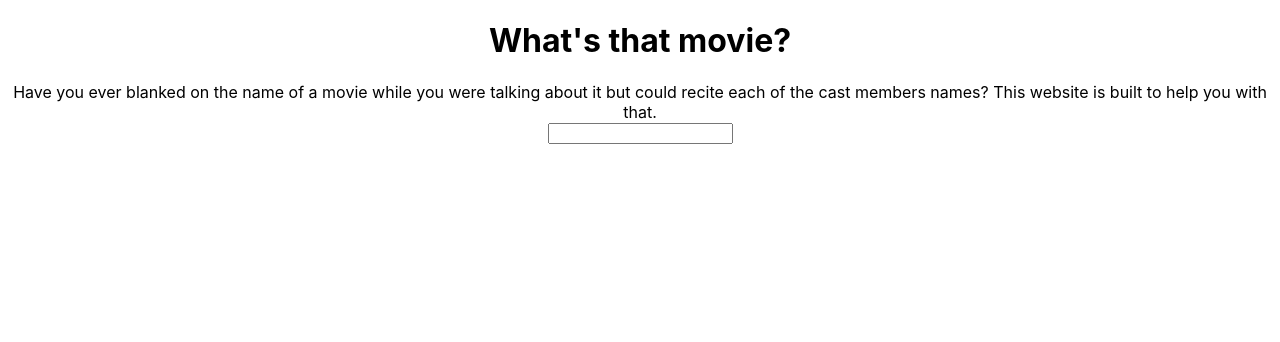
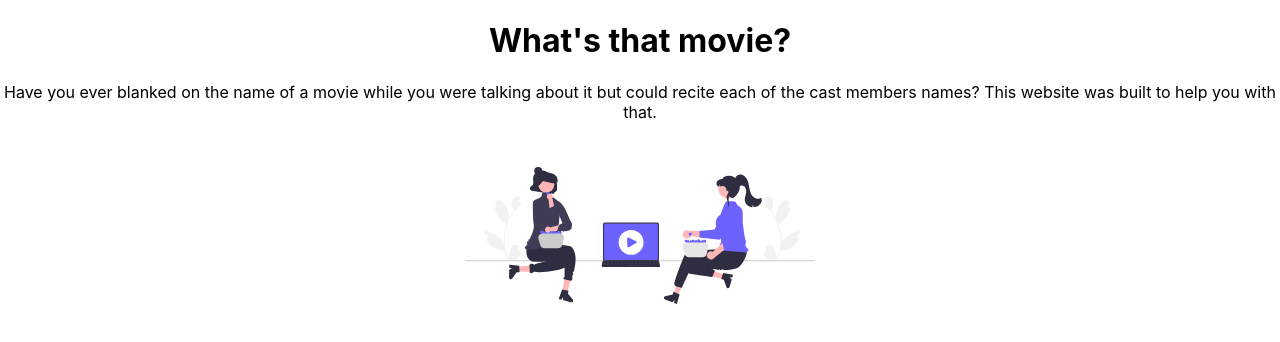
Before and after one commit to dmahely/whats-that-movie, a React (Create React App) app: page / in a window 1280 px wide. Shown: the top 342 px of the page. Built offline with nearby package versions, Linux system fonts and the light colour scheme.

Commit message:
Add description component

```diff
--- a/src/App.tsx
+++ b/src/App.tsx
@@ -1,16 +1,11 @@
 import React from 'react';
 import './App.css';
+import { Description } from './components/Description';
 
 const App = () => {
   return (
     <div className="App">
-      <h1 className="h1">
-        What's that movie?
-      </h1>
-      <div className="description">
-        Have you ever blanked on the name of a movie while you were talking about it but could recite each of the cast members names? This website is built to help you with that.
-      </div>
-      <input name="input" />
+      <Description />
     </div>
   );
 }
--- /dev/null
+++ b/src/components/Description/Description.css
@@ -0,0 +1,7 @@
+.hero-image {
+    max-width: 350px;
+}
+
+.description {
+    margin-bottom: 45px;
+}
--- /dev/null
+++ b/src/components/Description/Description.tsx
@@ -0,0 +1,19 @@
+import image from '../../assets/movie_night.svg'
+import './Description.css'
+
+const Description = () => {
+    return (
+        <div className="Description">
+            <h1 className="h1">
+                What's that movie?
+            </h1>
+            <p className="description">
+                Have you ever blanked on the name of a movie while you were talking about it but could recite each of the cast members names? This website was built to help you with that.
+            </p>
+
+            <img alt="Movie night" className="hero-image" src={image} />
+        </div>
+    );
+}
+
+export default Description;
--- /dev/null
+++ b/src/components/Description/index.ts
@@ -0,0 +1,2 @@
+import Description from "./Description"
+export { Description }
```
Also changed, not shown: src/assets/movie_night.svg (added).
